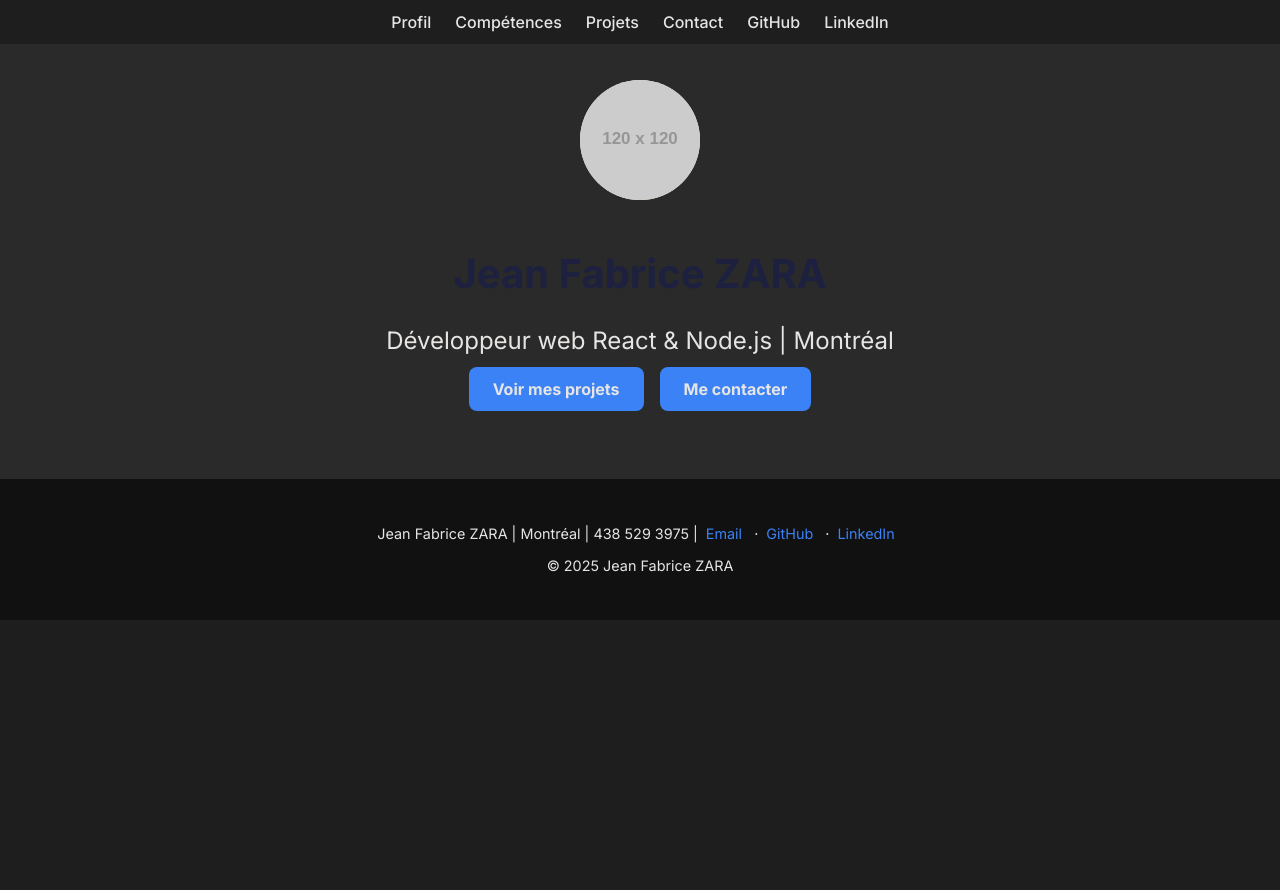
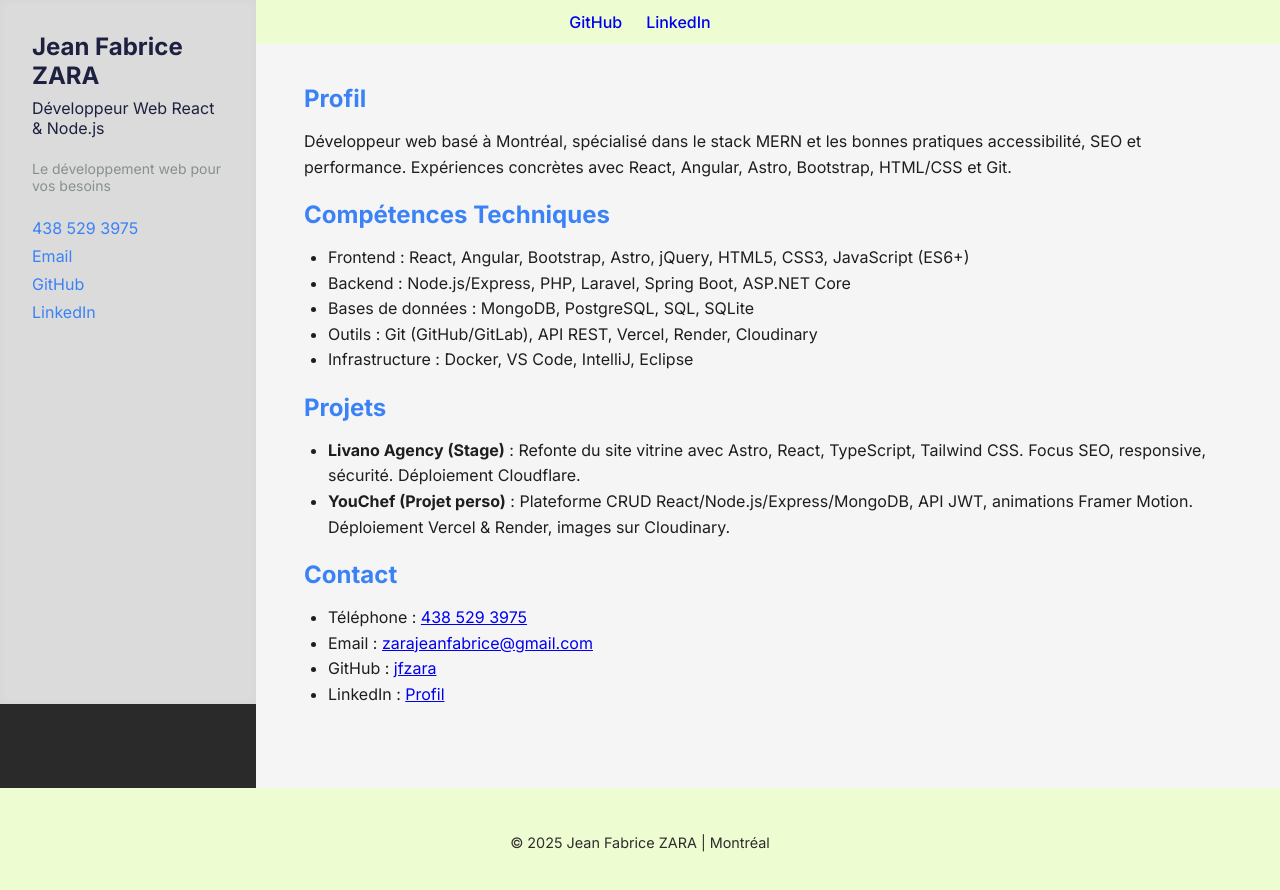
Before and after one commit to jfzara/mon_portfolio, a React (Vite) app: page / in a window 1280 px wide. Shown: the top 890 px of the page. Before the commit the page ends 800 px from the top, so only its background shows below. Built offline with nearby package versions, Linux system fonts and the light colour scheme.

Commit message:
fixing banner left

```diff
--- a/src/App.css
+++ b/src/App.css
@@ -0,0 +1,14 @@
+html, body, #root {
+  height: 100%;
+  margin: 0;
+  font-family: 'Inter', sans-serif;
+  background-color: #2A2A2A;
+  color: #E7E5E4;
+  display: flex;
+  flex-direction: column;
+}
+
+/* Le main doit prendre l'espace restant */
+main {
+  flex: 1;
+}
--- a/src/App.jsx
+++ b/src/App.jsx
@@ -1,14 +1,14 @@
-
+import "./App.css"
 import { createGlobalStyle } from "styled-components";
 import Layout from "./components/Layout";
 
 const GlobalStyle = createGlobalStyle`
   body {
-    font-family: 'Inter', sans-serif;
-    margin: 0;
-    padding: 0;
-    background: #1E1E1E;
-    color: #E7E5E4;
+ font-family: 'Inter', sans-serif;
+  margin: 0;
+  padding: 0;
+  background-color: #c23d3d; /* gris clair doux pour le contenu */
+  color: #1E1E1E; /* texte anthracite */
   }
 `;
 
--- a/src/components/BannerLeft.css
+++ b/src/components/BannerLeft.css
@@ -1,62 +1,84 @@
 .banner-left {
-  width: 100%;
-  background-color: #1E1E1E;
-  color: #E7E5E4;
   display: flex;
   flex-direction: column;
-  align-items: center;
-  padding: 2rem 1rem;
+  width: 100%;
 }
 
-.banner-left img {
-  width: 120px;
-  height: 120px;
-  border-radius: 50%;
-  background-color: #EDFCD1;
-  margin-bottom: 1rem;
-  object-fit: cover;
+/* Partie haute : photo */
+.banner-top {
+
+  display: flex;
+  justify-content: center;
+  align-items: center;
+  background: #EDFCD1; /* fond doux inspiré logo */
+
+  box-shadow: 0 4px 8px rgba(0,0,0,0.1);
 }
 
-.banner-left h1 {
-  font-size: 1.5rem;
+
+
+/* Partie basse : infos */
+.banner-info {
+  padding: 2rem 1rem;
+  display: flex;
+  flex-direction: column;
+  gap: 0.5rem;
+  background: #dbdbdb; /* fond clair pour lisibilité */
+
   color: #1D213F;
-  margin-bottom: 0.25rem;
-  text-align: center;
+  box-shadow: inset 0 0 10px rgba(0,0,0,0.03);
 }
 
-.banner-left h2 {
+.banner-info h1 {
+  font-size: 1.5rem;
+  margin: 0;
+}
+
+.banner-info h2 {
   font-size: 1rem;
   font-weight: 400;
-  margin-bottom: 0.5rem;
-  text-align: center;
+  margin: 0;
 }
 
-.banner-left .slogan {
+.banner-info .slogan {
   font-size: 0.875rem;
   font-weight: 300;
   color: #87918B;
-  text-align: center;
   margin-bottom: 1rem;
 }
 
-.banner-left .contact {
+.banner-info .contact {
   display: flex;
   flex-direction: column;
   gap: 0.5rem;
 }
 
-.banner-left .contact a {
+.banner-info .contact a {
   color: #3B82F6;
-  text-align: center;
+  text-decoration: none;
 }
 
-@media(min-width: 768px){
+/* Desktop */
+@media(min-width: 768px) {
   .banner-left {
     width: 20vw;
-    height: 100vh;
+    min-height: 100vh;
     position: fixed;
     top: 0;
     left: 0;
-    padding-top: 2rem;
+    flex-direction: column;
+    justify-content: flex-start;
+
+    overflow: hidden;
+  }
+
+  .banner-top {
+    height: 20vh;
+  }
+
+  .banner-info {
+    height: calc(100vh - 20vh);
+    border-radius: 0;
+    padding: 2rem;
   }
 }
--- a/src/components/BannerLeft.jsx
+++ b/src/components/BannerLeft.jsx
@@ -4,7 +4,8 @@ import "./BannerLeft.css";
 export default function BannerLeft() {
   return (
     <aside className="banner-left">
-      <img src="https://via.placeholder.com/120" alt="Photo de profil Jean Fabrice ZARA"/>
+
+      <div className="banner-info">
         <h1>Jean Fabrice ZARA</h1>
         <h2>Développeur Web React & Node.js</h2>
         <p className="slogan">Le développement web pour vos besoins</p>
@@ -14,6 +15,8 @@ export default function BannerLeft() {
           <a href="https://github.com/jfzara" target="_blank" rel="noopener noreferrer">GitHub</a>
           <a href="https://www.linkedin.com/in/jfzara-developpeur-react-node-montreal/" target="_blank" rel="noopener noreferrer">LinkedIn</a>
         </div>
+      </div>
+
     </aside>
   );
 }
--- /dev/null
+++ b/src/components/Content.css
@@ -0,0 +1,33 @@
+.content {
+  flex: 1;
+  margin-left: 0;
+  padding: 3rem 1.5rem; /* mobile-first padding suffisant */
+  box-sizing: border-box;
+  background-color: #f5f5f5; /* garde fond clair pour contenu */
+
+}
+
+.content h2 {
+  font-size: 1.5rem;
+  color: #3B82F6; /* accent bleu */
+  margin-bottom: 1rem;
+}
+
+.content p, .content li {
+  font-size: 1rem;
+  line-height: 1.6;
+  color: #1E1E1E;
+}
+
+.content ul {
+  list-style: disc;
+  padding-left: 1.5rem;
+}
+
+/* Desktop */
+@media (min-width: 768px) {
+  .content {
+    margin-left: 20vw; /* espace pour la bannière gauche */
+    padding: 4rem 3rem; /* plus d'air autour du contenu */
+  }
+}
--- /dev/null
+++ b/src/components/Content.jsx
@@ -0,0 +1,42 @@
+import React from "react";
+import "./Content.css";
+
+export default function Content() {
+  return (
+    <main id="main-content" className="content">
+      <section id="profil">
+        <h2>Profil</h2>
+        <p>Développeur web basé à Montréal, spécialisé dans le stack MERN et les bonnes pratiques accessibilité, SEO et performance. Expériences concrètes avec React, Angular, Astro, Bootstrap, HTML/CSS et Git.</p>
+      </section>
+
+      <section id="competences">
+        <h2>Compétences Techniques</h2>
+        <ul>
+          <li>Frontend : React, Angular, Bootstrap, Astro, jQuery, HTML5, CSS3, JavaScript (ES6+)</li>
+          <li>Backend : Node.js/Express, PHP, Laravel, Spring Boot, ASP.NET Core</li>
+          <li>Bases de données : MongoDB, PostgreSQL, SQL, SQLite</li>
+          <li>Outils : Git (GitHub/GitLab), API REST, Vercel, Render, Cloudinary</li>
+          <li>Infrastructure : Docker, VS Code, IntelliJ, Eclipse</li>
+        </ul>
+      </section>
+
+      <section id="projets">
+        <h2>Projets</h2>
+        <ul>
+          <li><strong>Livano Agency (Stage)</strong> : Refonte du site vitrine avec Astro, React, TypeScript, Tailwind CSS. Focus SEO, responsive, sécurité. Déploiement Cloudflare.</li>
+          <li><strong>YouChef (Projet perso)</strong> : Plateforme CRUD React/Node.js/Express/MongoDB, API JWT, animations Framer Motion. Déploiement Vercel & Render, images sur Cloudinary.</li>
+        </ul>
+      </section>
+
+      <section id="contact">
+        <h2>Contact</h2>
+        <ul>
+          <li>Téléphone : <a href="tel:+14385293975">438 529 3975</a></li>
+          <li>Email : <a href="mailto:zarajeanfabrice@gmail.com">zarajeanfabrice@gmail.com</a></li>
+          <li>GitHub : <a href="https://github.com/jfzara" target="_blank" rel="noopener noreferrer">jfzara</a></li>
+          <li>LinkedIn : <a href="https://www.linkedin.com/in/jfzara-developpeur-react-node-montreal/" target="_blank" rel="noopener noreferrer">Profil</a></li>
+        </ul>
+      </section>
+    </main>
+  );
+}
--- a/src/components/Footer.css
+++ b/src/components/Footer.css
@@ -0,0 +1,18 @@
+.footer {
+ background: #EDFCD1;
+  color: #2e2d2c;
+  text-align: center;
+  padding: 2rem 1rem;
+  font-size: 0.9rem;
+}
+
+.footer a {
+  color: #3B82F6;
+  text-decoration: none;
+  margin: 0 0.5rem;
+  transition: color 0.2s;
+}
+
+.footer a:hover {
+  color: #2563eb;
+}
--- a/src/components/Footer.jsx
+++ b/src/components/Footer.jsx
@@ -1,34 +1,10 @@
 import React from "react";
-import styled from "styled-components";
-
-const FooterSection = styled.footer`
-  background: #111111;
-  color: #e7e5e4;
-  text-align: center;
-  padding: 2rem 1rem;
-  font-size: 0.9rem;
-
-  a {
-    color: #3b82f6;
-    text-decoration: none;
-    margin: 0 0.5rem;
-    transition: color 0.2s;
-  }
-
-  a:hover {
-    color: #2563eb;
-  }
-`;
+import "./Footer.css";
 
 export default function Footer() {
   return (
-    <FooterSection>
-      <p>Jean Fabrice ZARA | Montréal | 438 529 3975 |
-        <a href="mailto:zarajeanfabrice@gmail.com">Email</a> ·
-        <a href="https://github.com/jfzara" target="_blank" rel="noopener noreferrer">GitHub</a> ·
-        <a href="https://www.linkedin.com/in/jfzara-developpeur-react-node-montreal/" target="_blank" rel="noopener noreferrer">LinkedIn</a>
-      </p>
-      <p>&copy; 2025 Jean Fabrice ZARA</p>
-    </FooterSection>
+    <footer className="footer">
+      <p>&copy; 2025 Jean Fabrice ZARA | Montréal</p>
+    </footer>
   );
 }
--- a/src/components/Layout.jsx
+++ b/src/components/Layout.jsx
@@ -1,16 +1,15 @@
 import React from "react";
 import Navbar from "./Navbar";
-import Hero from "./Hero";
+import BannerLeft from "./BannerLeft";
+import Content from "./Content";
 import Footer from "./Footer";
 
 export default function Layout() {
   return (
     <>
       <Navbar />
-      <main id="main-content">
-        <Hero />
-        {/* Sections futures : Compétences, Projets, Contact */}
-      </main>
+      <BannerLeft />
+      <Content />
       <Footer />
     </>
   );
--- a/src/components/Navbar.css
+++ b/src/components/Navbar.css
@@ -2,8 +2,9 @@ header {
   position: fixed;
   top: 0;
   width: 100%;
-  background-color: #1E1E1E;
-  z-index: 100;
+  background: #EDFCD1;
+
+  color: black
 }
 
 .skip-link {
@@ -31,7 +32,7 @@ header {
 }
 
 .navbar-nav a {
-  color: #E7E5E4;
+
   font-weight: 500;
   text-decoration: none;
   transition: color 0.2s;
--- a/src/components/Navbar.jsx
+++ b/src/components/Navbar.jsx
@@ -7,10 +7,7 @@ export default function Navbar() {
       <a href="#main-content" className="skip-link">Passer au contenu principal</a>
       <nav aria-label="Navigation principale" className="navbar-nav">
         <ul>
-          <li><a href="#profil">Profil</a></li>
-          <li><a href="#competences">Compétences</a></li>
-          <li><a href="#projets">Projets</a></li>
-          <li><a href="#contact">Contact</a></li>
+
           <li><a href="https://github.com/jfzara" target="_blank" rel="noopener noreferrer">GitHub</a></li>
           <li><a href="https://www.linkedin.com/in/jfzara-developpeur-react-node-montreal/" target="_blank" rel="noopener noreferrer">LinkedIn</a></li>
         </ul>
```
Lines whose indentation alone changed are shown as unchanged.
